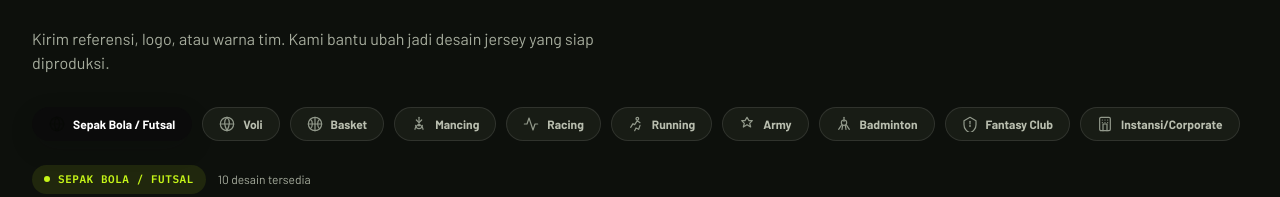
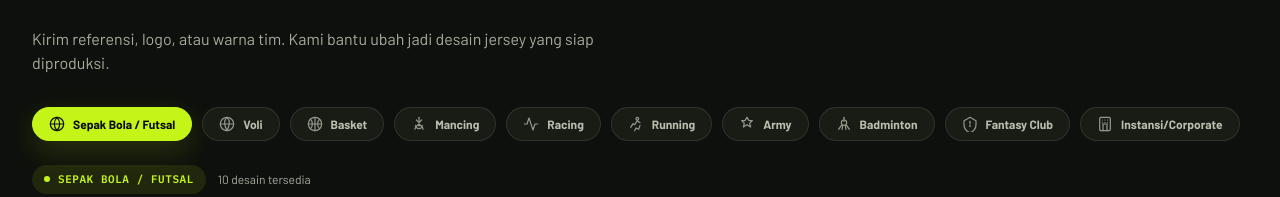
Before and after one commit to ersetdigital-sudo/tntsport, a Next.js app: page /katalog in a window 1280 px wide. Shown: the part 1859-2056 px from the top of the page. Built offline with nearby package versions, Linux system fonts and the light colour scheme; no server answers; the database is empty; a web font is replaced by a local one.

Commit message:
fix: catalog tab active state (lime bg) and enhance CTA section
- Fix globals.css: active tab bg #0b0b0b -> #c5f518 (lime)
- Icon now visible: dark on lime bg (was invisible on black)
- CTA: add lime grid pattern and glow effect for visibility
- CTA: stronger shadow on hover

```diff
--- a/app/globals.css
+++ b/app/globals.css
@@ -469,10 +469,10 @@
 
 /* Catalog tab active state */
 .catalog-tab[aria-selected="true"] {
-  background: #0b0b0b;
-  color: #fff;
-  border-color: #0b0b0b;
-  box-shadow: 0 8px 24px rgba(11,11,11,.15);
+  background: #c5f518;
+  color: #080a07;
+  border-color: #c5f518;
+  box-shadow: 0 10px 30px rgba(197,245,24,.16);
 }
 
 /* Catalog image transition */
--- a/app/katalog/page.tsx
+++ b/app/katalog/page.tsx
@@ -727,11 +727,14 @@ function FAQ() {
 function CTASection() {
   return (
     <section id="order" className="relative overflow-hidden border-t border-white/10 bg-[#080a07] px-5 py-16 text-[#f0f2ec] sm:py-24">
-      <div className="absolute inset-0 opacity-30"
+      {/* Grid pattern */}
+      <div className="absolute inset-0 opacity-[0.15]"
            style={{
-             backgroundImage: "linear-gradient(rgba(255,255,255,.045) 1px,transparent 1px),linear-gradient(90deg,rgba(255,255,255,.045) 1px,transparent 1px)",
-             backgroundSize: "42px 42px",
+             backgroundImage: "linear-gradient(rgba(197,245,24,.08) 1px, transparent 1px), linear-gradient(90deg, rgba(197,245,24,.08) 1px, transparent 1px)",
+             backgroundSize: "40px 40px",
            }} />
+      {/* Lime glow */}
+      <div className="pointer-events-none absolute left-1/2 top-1/2 h-[500px] w-[500px] -translate-x-1/2 -translate-y-1/2 rounded-full bg-[#c5f518]/15 blur-[160px]" />
       <div className="relative mx-auto max-w-4xl text-center">
         <p className="text-[10px] font-bold uppercase tracking-[.2em] text-[#c5f518] sm:text-xs"
            style={{ fontFamily: "var(--font-mono)" }}>
@@ -748,7 +751,7 @@ function CTASection() {
           href={WA_LINK}
           target="_blank"
           rel="noopener noreferrer"
-          className="mt-5 inline-flex items-center gap-2 rounded-full bg-[#c5f518] px-6 py-3 font-black text-[#080a07] shadow-[0_14px_50px_rgba(197,245,24,.18)] transition hover:-translate-y-1 sm:mt-8 sm:gap-3 sm:px-8 sm:py-4"
+          className="mt-5 inline-flex items-center gap-2 rounded-full bg-[#c5f518] px-6 py-3 font-black text-[#080a07] shadow-[0_14px_50px_rgba(197,245,24,.25)] transition hover:-translate-y-1 hover:shadow-[0_20px_60px_rgba(197,245,24,.35)] sm:mt-8 sm:gap-3 sm:px-8 sm:py-4"
         >
           <WhatsAppIcon /> Chat WhatsApp Sekarang
         </a>
```
